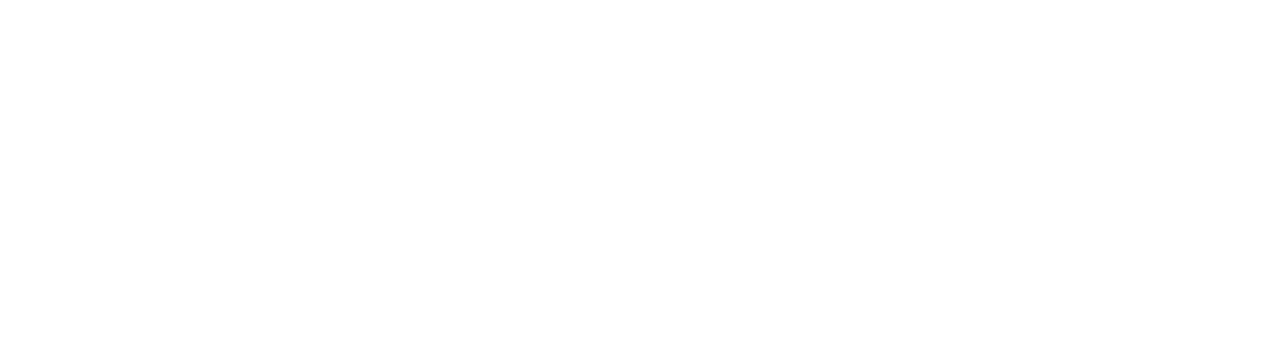
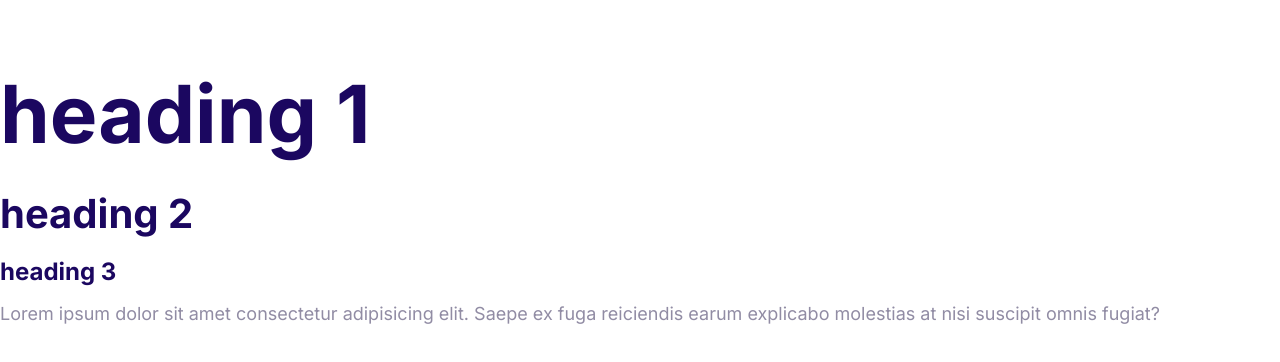
Before and after one commit to Shenzh9/shenify, a plain HTML site: page index.html in a window 1280 px wide. Drawn offline with Linux system fonts and the light colour scheme.

Commit message:
Define the styles for the fonts

```diff
--- a/css/styles.css
+++ b/css/styles.css
@@ -5,3 +5,48 @@
     --color-headings:#1b0760;
     --color-body:#918ca4;
 }
+* {
+    margin: 0;
+    padding: 0;
+}
+html {
+    /* 62.5% of 16px = 10px */
+    font-size: 62.5%;
+
+}
+body {
+    font-family: inter,Arial, Helvetica, sans-serif;
+    font-size: 2.4rem;
+    line-height: 1.5;
+    color: var(--color-body);
+}
+h1, h2, h3 {
+    color: var(--color-headings);
+    margin-bottom: 1rem;
+}
+h1 {
+    font-size: 7rem;
+}
+h2 {
+    font-size: 4rem;
+}
+h3 {
+    font: size 3rem;
+}
+p {
+    margin-top: 0;
+}
+@media screen and (min-width: 1024px){
+    body {
+        font-size: 1.8rem;
+    }
+    h1 {
+        font-size: 8rem;
+    }
+    h2{
+        font-size: 4rem;
+    }
+    h3 {
+        font-size: 2.4rem;
+    }
+}
--- a/index.html
+++ b/index.html
@@ -4,8 +4,22 @@
     <meta charset="UTF-8" />
     <meta name="viewport" content="width=device-width, initial-scale=1.0" />
     <title>Document</title>
+    <link rel="preconnect" href="https://fonts.googleapis.com" />
+    <link rel="preconnect" href="https://fonts.gstatic.com" crossorigin />
+    <link
+      href="https://fonts.googleapis.com/css2?family=Inter:wght@100..900&display=swap"
+      rel="stylesheet"
+    />
     <link rel="stylesheet" href="css/normalize.css" />
     <link rel="stylesheet" href="css/styles.css" />
   </head>
-  <body></body>
+  <body>
+    <h1>heading 1</h1>
+    <h2>heading 2</h2>
+    <h3>heading 3</h3>
+    <p>
+      Lorem ipsum dolor sit amet consectetur adipisicing elit. Saepe ex fuga
+      reiciendis earum explicabo molestias at nisi suscipit omnis fugiat?
+    </p>
+  </body>
 </html>
```
